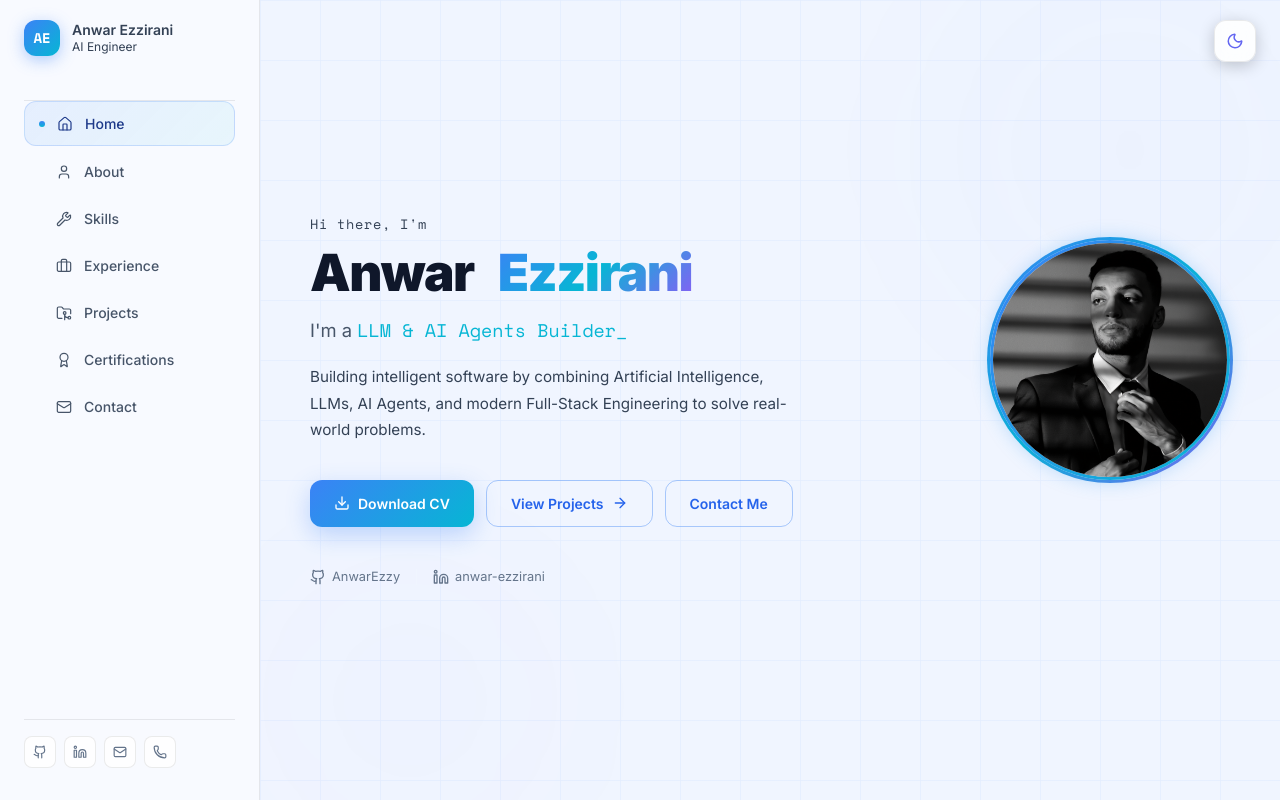
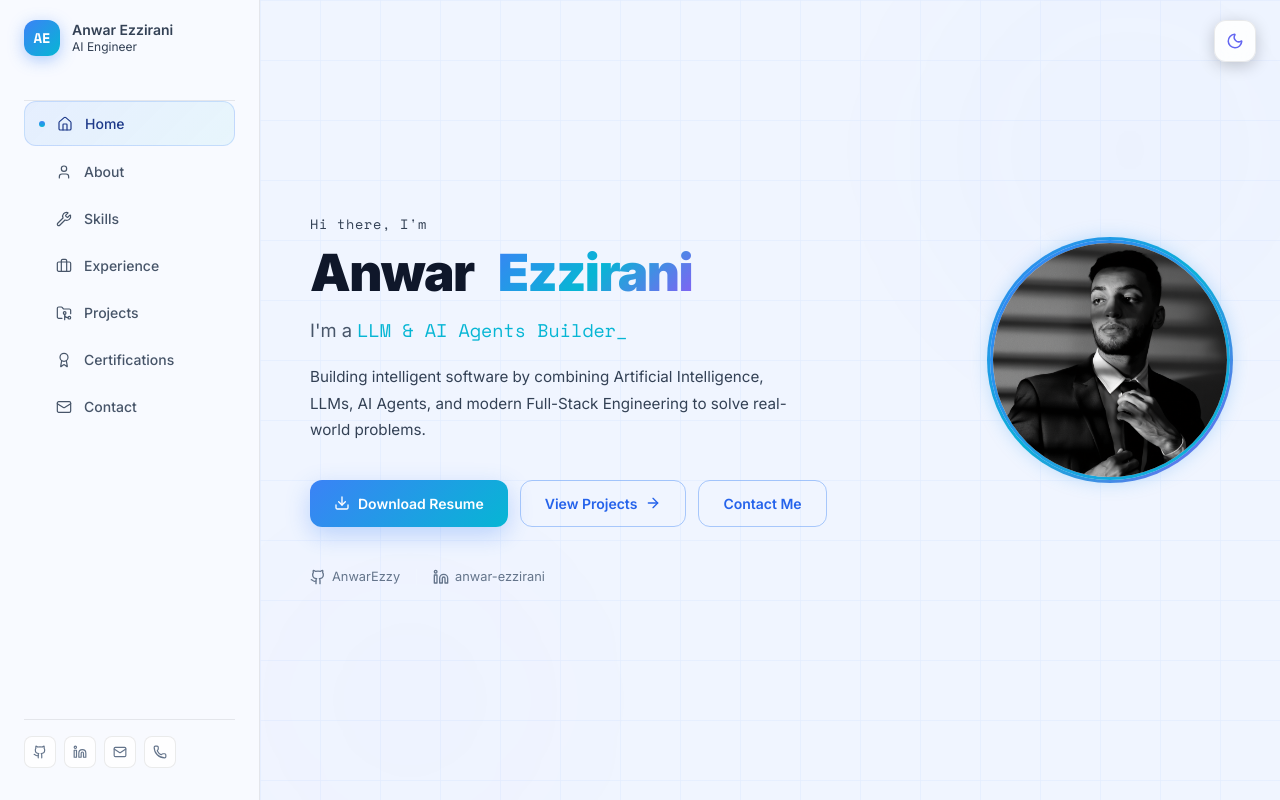
Before and after one commit to AnwarEzzy/portfolio, a Next.js app: page / in a window 1280 px wide. Built offline with nearby package versions, Linux system fonts and the light colour scheme.

Commit message:
style: rename Download CV button to Download Resume

```diff
--- a/app/page.tsx
+++ b/app/page.tsx
@@ -99,7 +99,7 @@ export default function HomePage() {
                 style={{ display: "flex", gap: 12, flexWrap: "wrap", marginBottom: 40 }}>
                 <a href="/cv.pdf" download className="btn-primary">
                   <Download size={16} />
-                  Download CV
+                  Download Resume
                 </a>
                 <Link href="/projects" className="btn-outline">
                   View Projects
```
